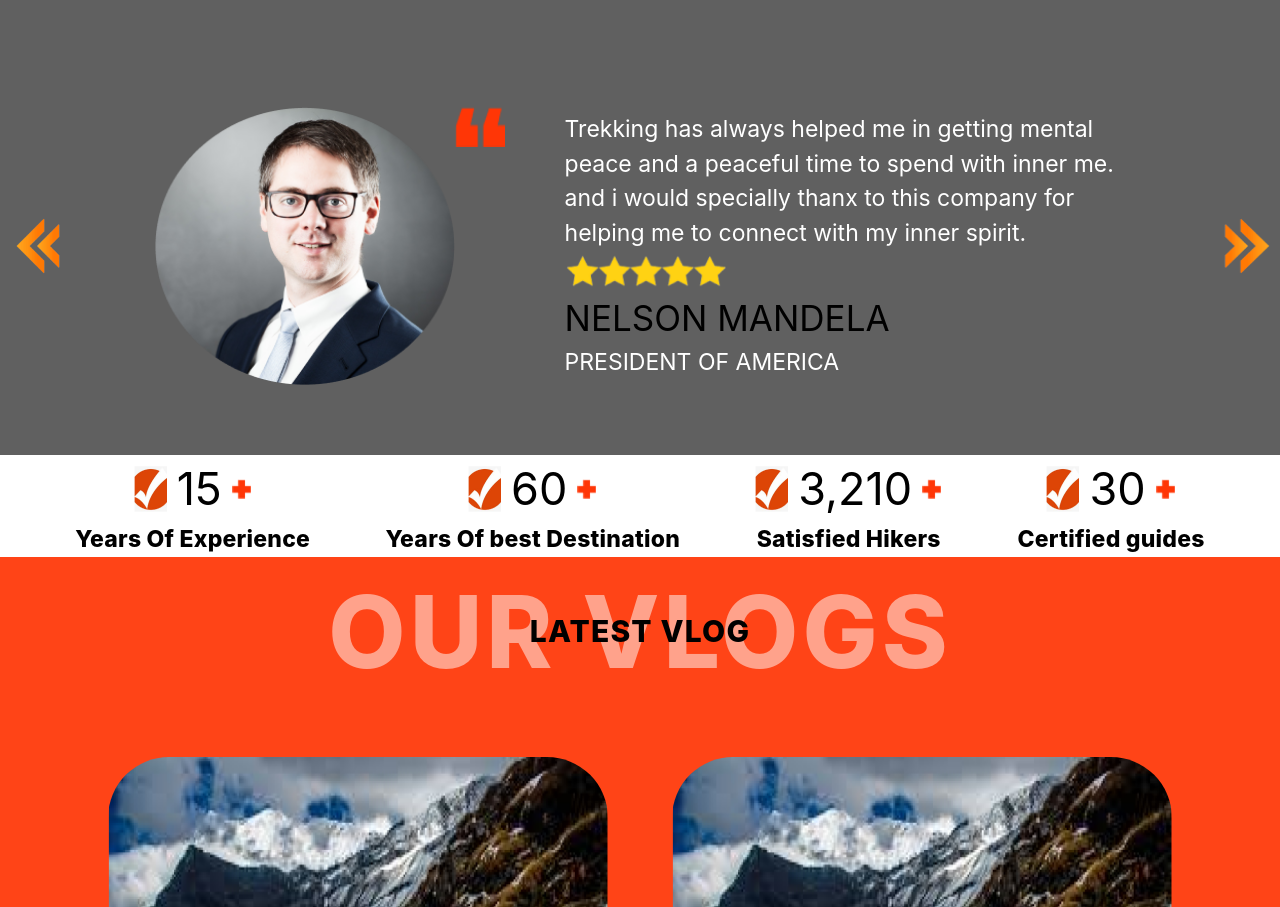
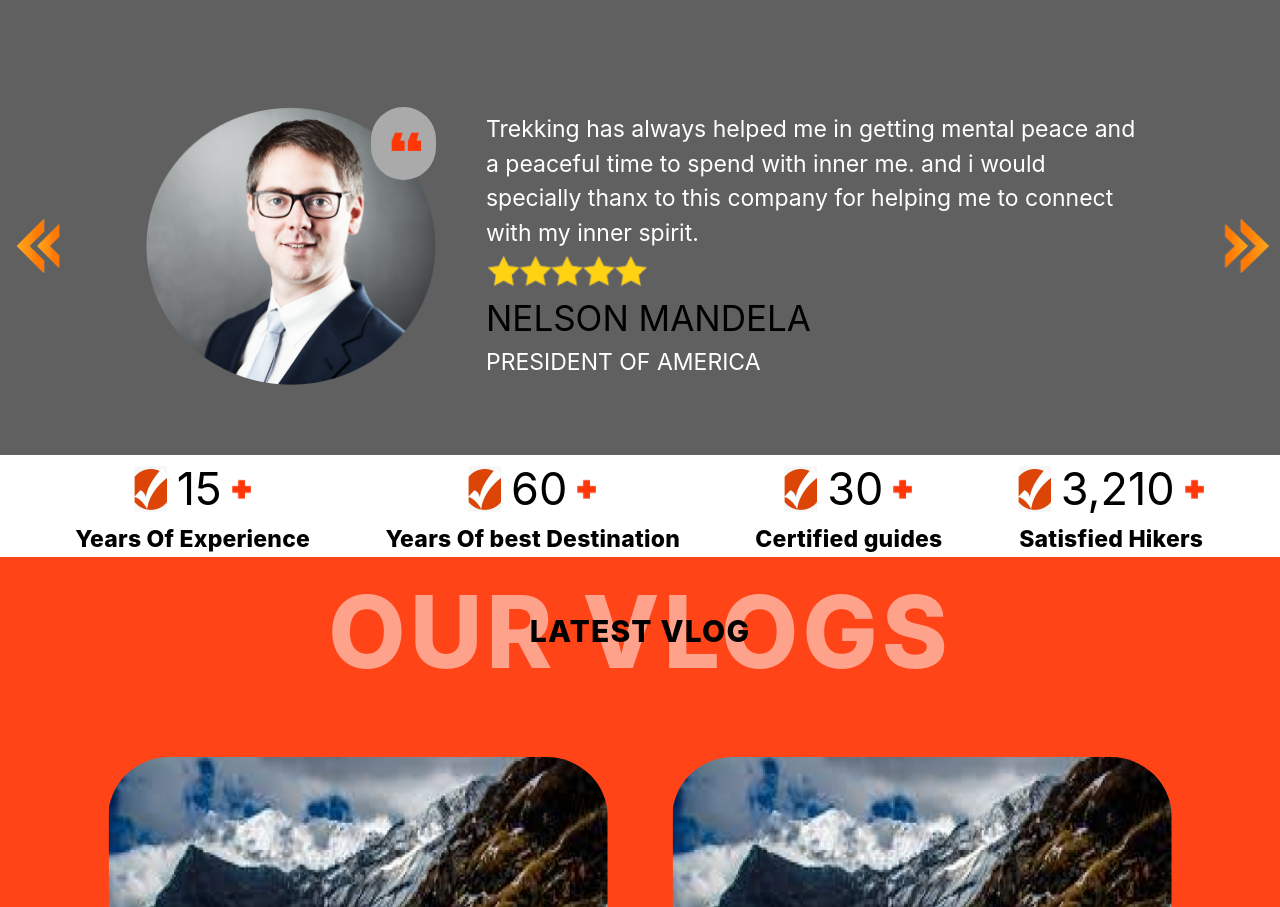
Before and after one commit to Amitrawat4532/Trekkings, a Next.js app: page / in a window 1280 px wide. Shown: the part 7246-8153 px from the top of the page. Built offline with nearby package versions, Linux system fonts and the light colour scheme.

Commit message:
fix button

```diff
--- a/components/Navbar.js
+++ b/components/Navbar.js
@@ -118,6 +118,8 @@
           aria-label="Search database"
           icon={<HamburgerIcon />}
           display={["flex", "flex", "none", "none"]}
+          color="red"
+          background="tranparent"
         />
 
         <Drawer
@@ -125,6 +127,8 @@
           placement="right"
           onClose={onClose}
           finalFocusRef={btnRef}
+          width="2em"
+          height="2em"
         >
           <DrawerOverlay />
           <DrawerContent>
@@ -143,8 +147,9 @@
                 fontSize="15px"
                 color="black"
                 bg="transparent"
-                h="100%"
+                h="80%"
                 fontWeight="800"
+                marginTop="50px"
               >
                 Home
               </Button>
--- a/components/Testimonal.js
+++ b/components/Testimonal.js
@@ -18,16 +18,16 @@
 
     {
       icon_1: "./images/tickicon.png",
-      header: "3,210",
+      header: "30",
       icon_2: "./images/plusicon.png",
-      heading: "Satisfied Hikers",
+      heading: " Certified guides",
     },
 
     {
       icon_1: "./images/tickicon.png",
-      header: "30",
+      header: "3,210",
       icon_2: "./images/plusicon.png",
-      heading: "Certified guides",
+      heading: "Satisfied Hikers",
     },
   ];
   return (
@@ -82,9 +82,10 @@
           flexDirection={["column", "column", "row", "row"]}
         >
           <Flex
-            width={["100%", "100%", "240px", "432px"]}
+            width={["100%", "100%", "240px", "30%"]}
             height="100%"
             justifyContent="center"
+            position="relative"
           >
             <Image
               src="./images/testimonal.png"
@@ -93,11 +94,18 @@
               width={["200px", "200px", "240px", "300px"]}
               height={["200px", "200px", "230px", "278px"]}
             />
-            <Image
-              src="./images/uppercoma.png"
-              width={["30px", "40px", "45px", "50px"]}
-              height={["25px", "30px", "35px", "40px"]}
-            />
+            <Box
+              width={["62px", "62px", "62px", "65px"]}
+              height={["67px", "67px", "67px", "73px"]}
+              borderRadius="50px"
+              background="#ABAAAA"
+              p="25px 15px 0px 20px"
+              position="absolute"
+              right="0px"
+              top="0px"
+            >
+              <Image src="./images/uppercoma.png" />
+            </Box>
           </Flex>
           <Flex
             width={["100%", "100%", "60%", "68%"]}
```
Also changed, not shown: public/images/circle.png (added).
